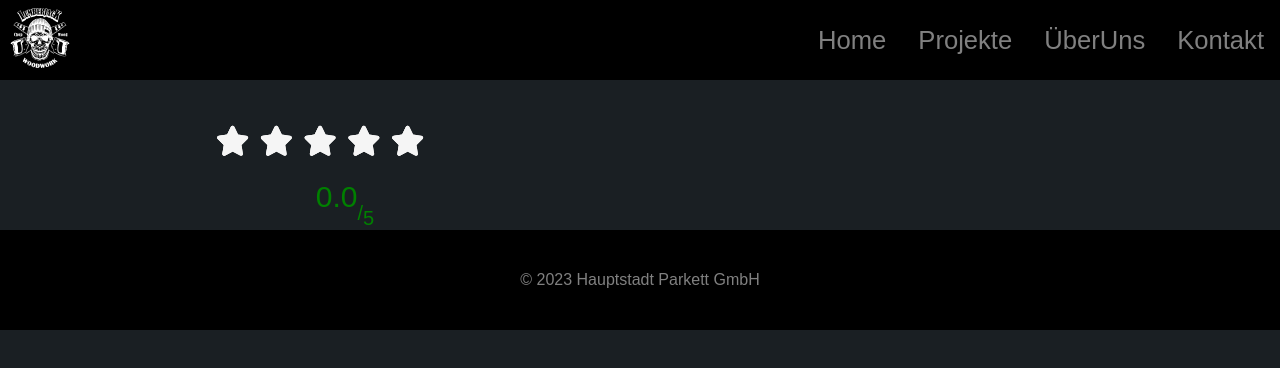
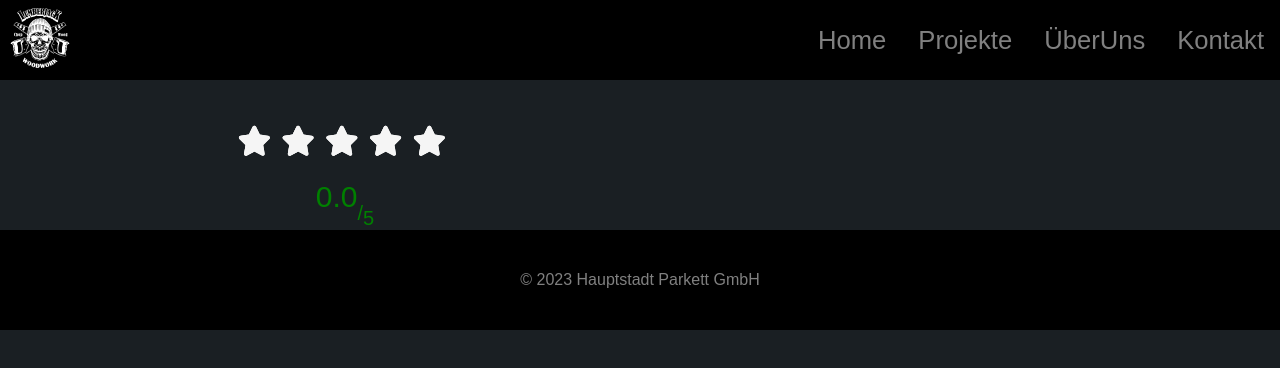
Before and after one commit to Digitalframework/HostingPages, a Next.js app: page /Review in a window 1280 px wide. Shown: the top 368 px of the page. Built offline with nearby package versions, Linux system fonts and the light colour scheme.

Commit message:
star rating

```diff
--- a/src/components/rating/Rating.module.css
+++ b/src/components/rating/Rating.module.css
@@ -24,23 +24,33 @@
 }
 
 /* Animate class for animation */
-.star.animate {
-  -webkit-animation: stretch-bounce 0.5s ease-in-out;
+.animate {
+  animation: stretchBounce 0.5s ease-in-out;
 }
 
 /* Hidden stars */
-.star.hidden {
+.starHidden {
+  display: inline-block;
+  margin: 5px;
+  font-size: 30px;
+  position: relative;
   opacity: 0;
 }
 
 /* Full star styling */
 .full:before {
   font-family: fontAwesome;
-  display: inline-block;
   content: "\f005"; /* Unicode for solid star */
-  position: relative;
   float: right;
-  z-index: 2;
+}
+
+.fullArea{
+  position: absolute;
+  float: right;
+  z-index: 4;
+  width: 50%;
+  height: 100%;
+  transform: translateX(15px);
 }
 
 /* Half star styling */
@@ -50,6 +60,7 @@
   position: absolute;
   float: left;
   z-index: 3;
+  width: 50%;
 }
 
 /* Star color for rated stars */
@@ -57,46 +68,44 @@
   color: #ffd700;
 }
 
-/* Keyframe animation */
-@-webkit-keyframes stretch-bounce {
+@keyframes stretchBounce {
+  /* Define your animation keyframes here */
   0% {
-    -webkit-transform: scale(1);
+    transform: scale(1);
   }
   25% {
-    -webkit-transform: scale(1.5);
+    transform: scale(1.5);
   }
   50% {
-    -webkit-transform: scale(0.9);
+    transform: scale(0.9);
   }
   75% {
-    -webkit-transform: scale(1.2);
+    transform: scale(1.2);
   }
   100% {
-    -webkit-transform: scale(1);
+    transform: scale(1);
   }
 }
 
 /* Selected star styling */
-.selected:before {
+.selected::before {
   font-family: fontAwesome;
   display: inline-block;
-  content: "\f005"; /* Unicode for solid star */
+  content: "\f005";
   position: absolute;
   top: 0;
   left: 0;
-  -webkit-transform: scale(1);
+  transform: scale(1);
   opacity: 1;
   z-index: 1;
 }
 
-/* Pulse animation for the selected star */
-.selected.pulse:before {
-  -webkit-transform: scale(3);
+.selected.pulse::before {
+  transform: scale(3);
   opacity: 0;
 }
 
-/* Animation class for selected stars */
-.selected.isAnimated:before {
+.selected.isAnimated::before {
   transition: 1s ease-out;
 }
 
--- a/src/components/rating/Rating.tsx
+++ b/src/components/rating/Rating.tsx
@@ -9,11 +9,12 @@ export default function Rating() {
 
   const handleStarClick = (event: React.MouseEvent<HTMLDivElement>) => {
     const target = event.currentTarget;
-    const selected = target.querySelector(`${styles.selected}`);
+    const selected = target.querySelector(`.${styles.selected}`);
+    console.log("selected " + target + selected)
     if (selected) {
-      selected.classList.add(`${styles.isAnimated}`, `${styles.pulse}`);
+      selected.classList.add(styles.isAnimated, styles.pulse);
       setTimeout(() => {
-        selected.classList.remove(`${styles.isAnimated}`, `${styles.pulse}`);
+        selected.classList.remove(styles.isAnimated, styles.pulse);
       }, 1000);
     }
     setStarClicked(true);
@@ -24,16 +25,19 @@ export default function Rating() {
     let sibling = parent.previousElementSibling as HTMLElement
 
     while (sibling) {
-      sibling.classList.add(`${styles.animate}`);
-      sibling.querySelector('span')?.classList.add(`${styles.starColour}`);
+      sibling.classList.add(styles.animate);
+      const spans = sibling.querySelectorAll('span');
+
+      spans.forEach(span => {
+        span.classList.add(styles.starColour); // add the class from both spans
+      });
+
       sibling = sibling.previousElementSibling as HTMLElement;
     }
     //sibling = target.nextElementSibling as HTMLElement;
     sibling = parent.nextElementSibling as HTMLElement;
     while (sibling) {
-      sibling.classList.remove(`${styles.animate}`);
-      //sibling.querySelector('span')?.classList.remove(`${styles.starColour}`);
-      //sibling.querySelector('span')?.classList.remove(`${styles.starColour}`);
+      sibling.classList.remove(styles.animate);
       const spans = sibling.querySelectorAll('span');
 
       spans.forEach(span => {
@@ -42,19 +46,17 @@ export default function Rating() {
 
       sibling = sibling.nextElementSibling as HTMLElement;
     }
-    if (sibling == null){
-
-    }
 
   }
 
-  const handleFullClick = (event: React.MouseEvent<HTMLSpanElement>) => {
+  const handleFullClick = (event: React.MouseEvent<HTMLDivElement>) => {
     if (starClicked) {
       console.log("full " + event.currentTarget)
       setFullStarState(event.currentTarget);
       const value = parseInt(event.currentTarget.dataset.value || "0");
       setRating(value);
       console.log("full " + rating)
+      handleStarClick()
     }
   };
 
@@ -68,9 +70,9 @@ export default function Rating() {
     }
   };
 
-  const handleFullHover = (event: React.MouseEvent<HTMLSpanElement>) => {
+  const handleFullHover = (event: React.MouseEvent<HTMLDivElement>) => {
     if (!starClicked) {
-      setFullStarState(event.currentTarget);
+      setFullStarState(event.currentTarget.parentElement as HTMLSpanElement);
     }
   };
 
@@ -81,37 +83,45 @@ export default function Rating() {
   };
 
   const setHalfStarState = (target: HTMLSpanElement) => {
-    target.classList.add(`${styles.starColour}`);
+    console.log("in halfstate" + target)
+    target.classList.add(styles.starColour);
     const prevSibling = target.previousElementSibling as HTMLSpanElement;
-    prevSibling?.classList.add(`${styles.starColour}`);
+    prevSibling?.classList.add(styles.starColour);
     updateStarState(target);
   }
 
   const setFullStarState = (target: HTMLSpanElement) => {
-    target.classList.add(`${styles.starColour}`);
-    target.parentElement?.classList.add(`${styles.animate}`);
+    console.log("in fullstate" + target)
+    target.classList.add(styles.starColour);
+    const selected = target.parentElement?.querySelector(`.${styles.selected}`) as HTMLSpanElement;
+    selected.classList.add(styles.starColour);
+    target.parentElement?.classList.add(styles.animate);
     const prevSibling = target.previousElementSibling as HTMLSpanElement;
-    prevSibling?.classList.remove(`${styles.starColour}`);
+    prevSibling?.classList.remove(styles.starColour);
     updateStarState(target);
   }
 
+
   return (
     <div className={styles.rating}>
-      {[1, 2, 3, 4, 5].map((num) => (
-        <div className={styles.star} key={num} onClick={handleStarClick}>
+      {[0,1, 2, 3, 4, 5].map((num) => (
+        <div className={num === 0 ? styles.starHidden : styles.star} key={num} onClick={handleStarClick}>
           <span
             className={styles.full}
-            data-value={num}
-            onClick={handleFullClick}
-            onMouseOver={handleFullHover}
-          ></span>
+          >
+            <div className={styles.fullArea}
+              data-value={num}
+              onClick={handleFullClick}
+              onMouseOver={handleFullHover}/>
+          </span>
           <span
             className={styles.half}
             data-value={num - 0.5}
             onClick={handleHalfClick}
             onMouseOver={handleHalfHover}
-          ></span>
-          <span className={styles.selected}></span>
+          />
+
+          <span className={styles.selected}/>
         </div>
       ))}
 
```
